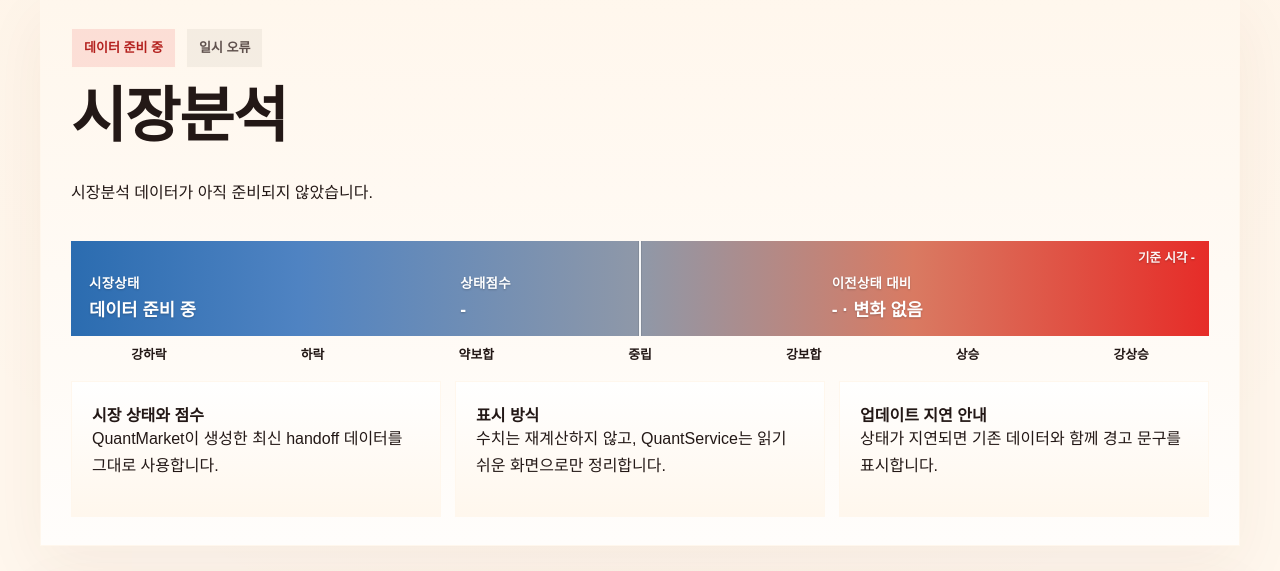
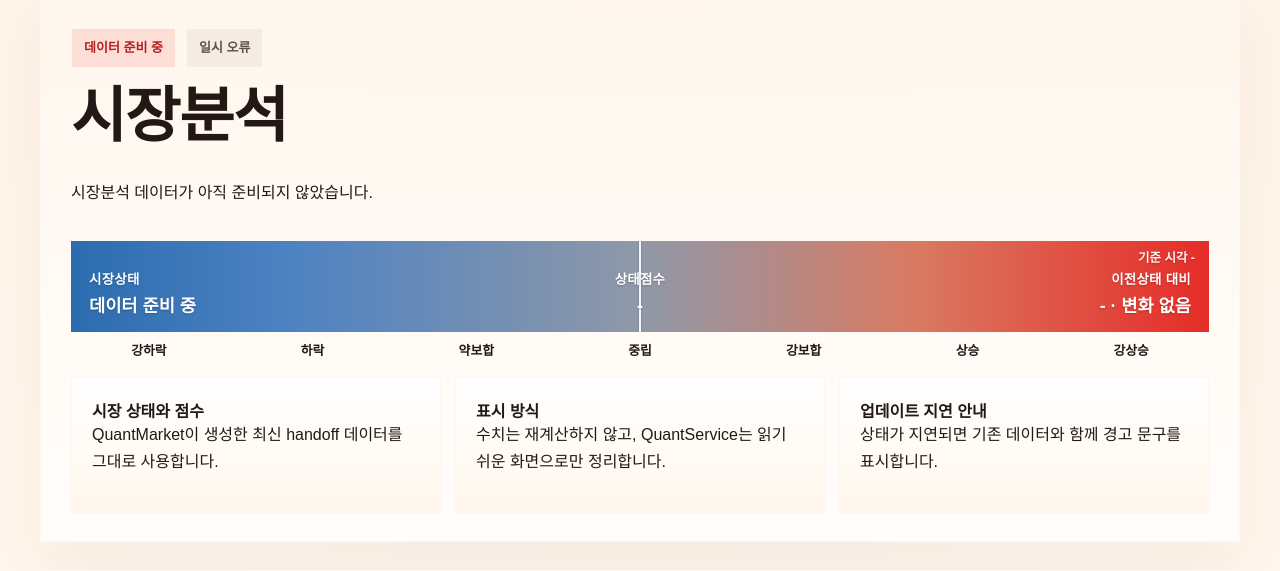
Before and after one commit to hrchoi9999/QuantService, a Flask app: page /market-analysis in a window 1280 px wide. Shown: the part 164-735 px from the top of the page. Run offline with Flask 3, Linux system fonts and the light colour scheme; data comes from the database, SQL or seed files in the repository; some web fonts are replaced.

Commit message:
style: align market state labels around score marker

```diff
--- a/service_platform/web/static/site.css
+++ b/service_platform/web/static/site.css
@@ -2543,12 +2543,25 @@ body {
   z-index: 2;
   display: grid;
   grid-template-columns: repeat(3, minmax(0, 1fr));
+  align-items: end;
   gap: 12px;
 }
 
 .market-state-summary {
   color: #fff;
   text-shadow: 0 1px 2px rgba(0, 0, 0, 0.22);
+}
+
+.market-state-summary--left {
+  text-align: left;
+}
+
+.market-state-summary--center {
+  text-align: center;
+}
+
+.market-state-summary--right {
+  text-align: right;
 }
 
 .market-state-heading {
@@ -2584,6 +2597,20 @@ body {
   box-shadow: 0 0 0 1px rgba(0, 0, 0, 0.08);
   transform: translateX(-50%);
   z-index: 1;
+}
+
+.market-state-marker-label {
+  position: absolute;
+  top: 6px;
+  left: 50%;
+  transform: translate(-50%, -100%);
+  padding: 2px 6px;
+  color: #fff;
+  font-size: 0.78rem;
+  font-weight: 800;
+  line-height: 1;
+  white-space: nowrap;
+  text-shadow: 0 1px 2px rgba(0, 0, 0, 0.22);
 }
 
 .market-state-ticks {
@@ -2711,17 +2738,22 @@ body {
 }
 
 .market-state-bar--full .market-state-overlay {
-  padding-top: 16px;
+  padding-top: 12px;
 }
 
 .market-state-bar--compact .market-state-overlay {
-  padding-top: 14px;
+  padding-top: 10px;
 }
 
 .market-state-bar--compact .market-state-timestamp {
   font-size: 0.68rem;
   top: 8px;
   right: 10px;
+}
+
+.market-state-bar--compact .market-state-marker-label {
+  font-size: 0.68rem;
+  top: 4px;
 }
 
 @media (max-width: 900px) {
--- a/service_platform/web/templates/_market_state_bar.html
+++ b/service_platform/web/templates/_market_state_bar.html
@@ -2,20 +2,22 @@
   <div class="market-state-track">
     <div class="market-state-timestamp">기준 시각 {{ market_state_bar.asof }}</div>
     <div class="market-state-overlay">
-      <div class="market-state-summary">
+      <div class="market-state-summary market-state-summary--left">
         <span class="market-state-heading">시장상태</span>
         <strong>{{ market_state_bar.label }}</strong>
       </div>
-      <div class="market-state-summary">
+      <div class="market-state-summary market-state-summary--center">
         <span class="market-state-heading">상태점수</span>
         <strong>{{ market_state_bar.score_text }}</strong>
       </div>
-      <div class="market-state-summary">
+      <div class="market-state-summary market-state-summary--right">
         <span class="market-state-heading">이전상태 대비</span>
         <strong>{{ market_state_bar.previous_label }} · {{ market_state_bar.change_direction_label }}</strong>
       </div>
     </div>
-    <div class="market-state-marker" style="left: {{ market_state_bar.position_percent }}%;"></div>
+    <div class="market-state-marker" style="left: {{ market_state_bar.position_percent }}%;">
+      <span class="market-state-marker-label">{{ market_state_bar.score_text }}</span>
+    </div>
   </div>
   <div class="market-state-ticks" aria-hidden="true">
     {% for tick in market_state_bar.ticks %}
```
